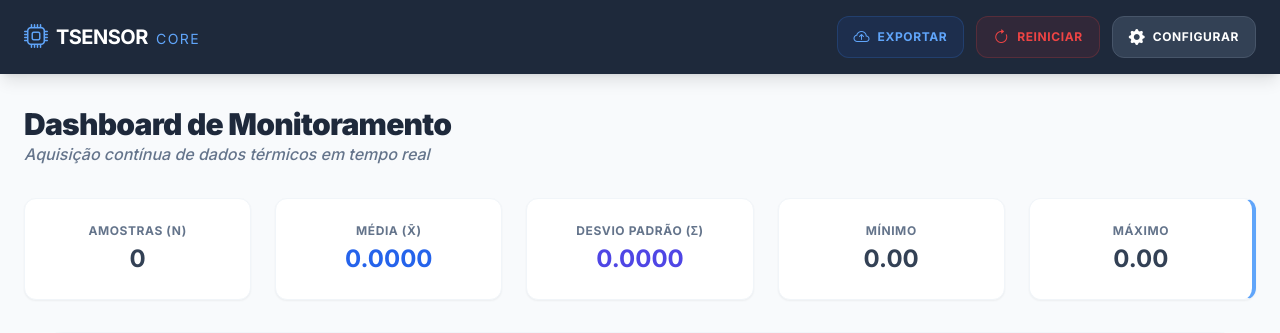
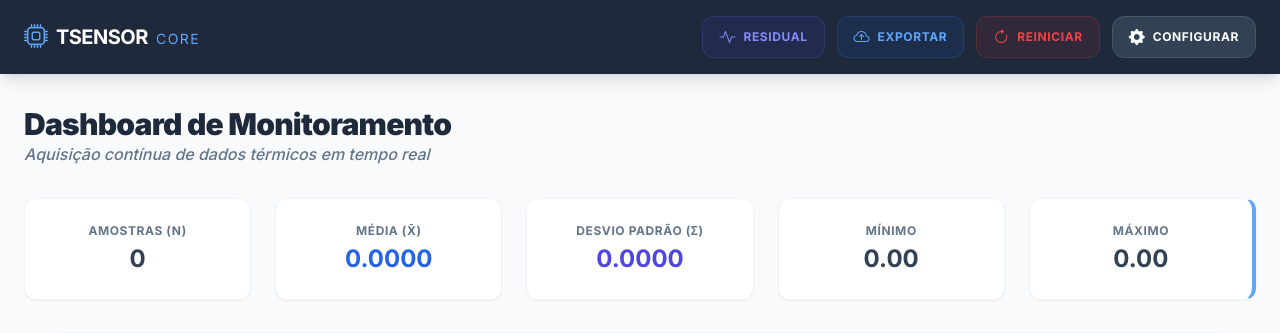
Before and after one commit to turpek/tsensor, a Flask app: page / in a window 1280 px wide. Shown: the top 333 px of the page. Run offline with Flask 3, Linux system fonts and the light colour scheme; data that the repository does not hold is empty; some libraries are stand-ins or nearby versions.

Commit message:
feat: integra análise residual com interface e testes

```diff
--- a/src/tsensor/routes/api.py
+++ b/src/tsensor/routes/api.py
@@ -1,10 +1,49 @@
 from flask import Blueprint, render_template, jsonify, request
 from tsensor.extensions import data_stream, buffer_stream, config, app_status
-from tsensor.core.utils import save_config, MCU_PRESETS
+from tsensor.core.utils import save_config, MCU_PRESETS, detrend
+from tsensor.core.data_stream import DataStream
 from tsensor.core.acquisition import start_acquisition, stop_acquisition
 from tsensor.core.exporters import CSVExporter
 
 api_route = Blueprint("api", __name__, url_prefix="/api")
+
+
+@api_route.route("/residual-analysis", methods=["GET"])
+def get_residual_analysis():
+    """Realiza a análise residual das amostras atuais e retorna o histograma."""
+    samples = data_stream.sample
+    if not samples:
+        return jsonify({"error": "Não há dados para análise."}), 400
+
+    # Extrai apenas as temperaturas e aplica detrend
+    temps = [s[1] for s in samples]
+    residuals = detrend(temps)
+
+    # Cria um DataStream temporário para gerar o histograma dos resíduos
+    # Usamos o tamanho exato dos resíduos
+    residual_ds = DataStream(total_samples=len(residuals))
+    for r in residuals:
+        residual_ds.add(r, "")
+
+    # Resolução para o histograma de resíduos (mesma do sensor)
+    v_ref = config["sensor"]["v_ref"]
+    adc_max = config["sensor"]["adc_max"]
+    res_c = (v_ref / adc_max) * 100
+
+    # Aumentamos a precisão decimal para resíduos (geralmente são valores pequenos)
+    decimals = config["presentation"]["decimal_places"] + 1
+
+    hist_dict = residual_ds.histogram(res_c, decimal_label=decimals)
+
+    return jsonify({
+        "labels": list(hist_dict.keys()),
+        "values": list(hist_dict.values()),
+        "stats": {
+            "mean": residual_ds.mean,
+            "std": residual_ds.std,
+            "n": len(residual_ds)
+        }
+    })
 
 
 @api_route.route("/export", methods=["POST"])
@@ -41,7 +80,6 @@ def export_data():
 
     except Exception as e:
         return jsonify({"error": str(e)}), 500
-
 
 
 @api_route.route("/status", methods=["GET"])
@@ -121,7 +159,8 @@ def restart_acquisition_route():
 
         # Limpa os streams e atualiza o tamanho dos buffers com a config atual
         data_stream.clear(total_samples=config["acquisition"]["total_samples"])
-        buffer_stream.clear(total_samples=config["acquisition"]["buffer_samples"])
+        buffer_stream.clear(
+            total_samples=config["acquisition"]["buffer_samples"])
 
         start_acquisition()
         return jsonify({"success": True, "message": "Hardware reiniciado."})
--- a/src/tsensor/templates/index.html
+++ b/src/tsensor/templates/index.html
@@ -137,6 +137,42 @@
         </div>
     </div>
 
+    <!-- Modal de Análise Residual -->
+    <div id="residual-overlay" class="fixed inset-0 bg-slate-900/80 backdrop-blur-sm z-50 flex items-center justify-center hidden p-4">
+        <div class="bg-white rounded-[2.5rem] shadow-2xl max-w-5xl w-full border border-slate-200 overflow-hidden animate-in fade-in zoom-in duration-300">
+            <div class="p-8 flex justify-between items-center border-b border-slate-100 bg-slate-50">
+                <div>
+                    <h2 class="text-2xl font-black text-slate-800 leading-tight">Análise Residual</h2>
+                    <p class="text-slate-500 text-sm font-medium italic">Dados sem tendência linear (Detrended)</p>
+                </div>
+                <button id="close-residual" class="text-slate-400 hover:text-slate-900 transition-colors p-2 hover:bg-slate-100 rounded-full">
+                    <i class="bi bi-x-lg text-xl"></i>
+                </button>
+            </div>
+
+            <div class="p-10">
+                <div class="grid grid-cols-1 md:grid-cols-3 gap-6 mb-8">
+                    <div class="bg-slate-50 p-6 rounded-2xl border border-slate-100 text-center">
+                        <h4 class="text-[10px] font-black text-slate-400 uppercase tracking-widest mb-1">Média Residual</h4>
+                        <p id="residual-mean" class="text-xl font-bold text-indigo-600">-</p>
+                    </div>
+                    <div class="bg-slate-50 p-6 rounded-2xl border border-slate-100 text-center">
+                        <h4 class="text-[10px] font-black text-slate-400 uppercase tracking-widest mb-1">Ruído (σ Residual)</h4>
+                        <p id="residual-std" class="text-xl font-bold text-blue-600">-</p>
+                    </div>
+                    <div class="bg-slate-50 p-6 rounded-2xl border border-slate-100 text-center">
+                        <h4 class="text-[10px] font-black text-slate-400 uppercase tracking-widest mb-1">Amostras Analisadas</h4>
+                        <p id="residual-n" class="text-xl font-bold text-slate-700">-</p>
+                    </div>
+                </div>
+
+                <div class="bg-white p-6 rounded-3xl border border-slate-100 relative h-[450px]">
+                    <canvas id="residualChart"></canvas>
+                </div>
+            </div>
+        </div>
+    </div>
+
     <!-- Navegação -->
     <nav class="bg-slate-800 text-white shadow-lg mb-8">
         <div class="max-w-7xl mx-auto px-6 py-4 flex justify-between items-center">
@@ -145,6 +181,10 @@
                 <h1 class="text-xl font-bold tracking-tight">TSENSOR <span class="text-blue-400 text-sm font-normal uppercase tracking-widest ml-1">Core</span></h1>
             </div>
             <div class="flex items-center gap-3">
+                <button id="residual-btn" class="flex items-center gap-2 bg-indigo-600/10 hover:bg-indigo-600/20 text-indigo-400 px-4 py-2 rounded-xl transition-all border border-indigo-500/20 active:scale-95 group">
+                    <i class="bi bi-activity group-hover:scale-110 transition-transform"></i>
+                    <span class="text-xs font-bold uppercase tracking-wider">Residual</span>
+                </button>
                 <button id="export-btn" class="flex items-center gap-2 bg-blue-600/10 hover:bg-blue-600/20 text-blue-400 px-4 py-2 rounded-xl transition-all border border-blue-500/20 active:scale-95 group">
                     <i class="bi bi-cloud-arrow-up group-hover:-translate-y-0.5 transition-transform"></i>
                     <span class="text-xs font-bold uppercase tracking-wider">Exportar</span>
@@ -194,7 +234,62 @@
 
     <script>
         let chartInstance = null;
+        let residualChartInstance = null;
         let pollingIntervalId = null;
+
+        async function openResidualAnalysis() {
+            const overlay = document.getElementById('residual-overlay');
+            overlay.classList.remove('hidden');
+
+            try {
+                const res = await fetch('/api/residual-analysis');
+                const data = await res.json();
+
+                if (data.error) {
+                    alert(data.error);
+                    overlay.classList.add('hidden');
+                    return;
+                }
+
+                // Atualiza Cards
+                document.getElementById('residual-mean').innerText = data.stats.mean.toFixed(6);
+                document.getElementById('residual-std').innerText = data.stats.std.toFixed(6);
+                document.getElementById('residual-n').innerText = data.stats.n;
+
+                // Renderiza Gráfico
+                const ctx = document.getElementById('residualChart').getContext('2d');
+                if (residualChartInstance) {
+                    residualChartInstance.data.labels = data.labels;
+                    residualChartInstance.data.datasets[0].data = data.values;
+                    residualChartInstance.update();
+                } else {
+                    residualChartInstance = new Chart(ctx, {
+                        type: 'bar',
+                        data: {
+                            labels: data.labels,
+                            datasets: [{
+                                label: 'Frequência de Ruído',
+                                data: data.values,
+                                backgroundColor: 'rgba(99, 102, 241, 0.7)',
+                                borderRadius: 12
+                            }]
+                        },
+                        options: {
+                            responsive: true,
+                            maintainAspectRatio: false,
+                            plugins: { legend: { display: false } },
+                            scales: {
+                                y: { beginAtZero: true, grid: { color: '#f1f5f9' } },
+                                x: { grid: { display: false } }
+                            }
+                        }
+                    });
+                }
+            } catch (e) {
+                alert("Erro ao realizar análise.");
+                overlay.classList.add('hidden');
+            }
+        }
 
         async function checkStatus() {
             try {
@@ -274,11 +369,20 @@
             document.getElementById('open-setup').addEventListener('click', () => document.getElementById('setup-overlay').classList.remove('hidden'));
             document.getElementById('close-setup').addEventListener('click', () => document.getElementById('setup-overlay').classList.add('hidden'));
 
+            document.getElementById('residual-btn').addEventListener('click', openResidualAnalysis);
+            document.getElementById('close-residual').addEventListener('click', () => document.getElementById('residual-overlay').classList.add('hidden'));
+
             document.addEventListener('keydown', (e) => {
-                const overlay = document.getElementById('setup-overlay');
-                const closeBtn = document.getElementById('close-setup');
-                if (e.key === 'Escape' && !overlay.classList.contains('hidden')) {
-                    if (!closeBtn.classList.contains('hidden')) overlay.classList.add('hidden');
+                const setupOverlay = document.getElementById('setup-overlay');
+                const residualOverlay = document.getElementById('residual-overlay');
+                if (e.key === 'Escape') {
+                    if (!setupOverlay.classList.contains('hidden')) {
+                        const closeBtn = document.getElementById('close-setup');
+                        if (!closeBtn.classList.contains('hidden')) setupOverlay.classList.add('hidden');
+                    }
+                    if (!residualOverlay.classList.contains('hidden')) {
+                        residualOverlay.classList.add('hidden');
+                    }
                 }
             });
         });
```
Also changed, not shown: tests/test_api.py (+44 -4 lines).
